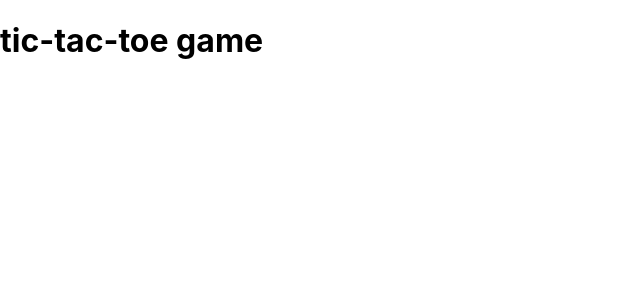
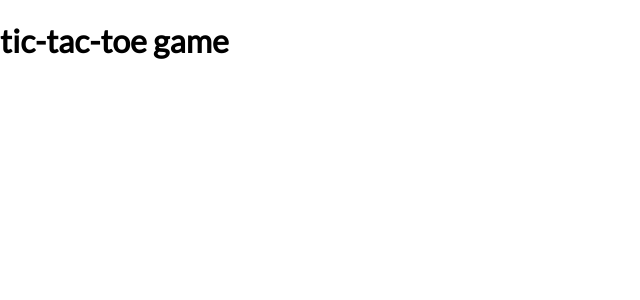
Before and after one commit to mishok321/tic-tac-toe-react, a JavaScript app: page / in a window 1280 px wide. Shown: the top 300 px of the page, without its empty margins (0-640 px from the left). Built offline with nearby package versions, Linux system fonts and the light colour scheme; the HTML template or start-up script is replaced by a standard one.

Commit message:
create components

```diff
--- a/public/index.html
+++ b/public/index.html
@@ -11,6 +11,11 @@
     />
     <link rel="manifest" href="%PUBLIC_URL%/manifest.json" />
     <title>React App</title>
+
+    <link rel="preconnect" href="https://fonts.googleapis.com">
+<link rel="preconnect" href="https://fonts.gstatic.com" crossorigin>
+<link href="https://fonts.googleapis.com/css2?family=Lato&display=swap" rel="stylesheet">
+
   </head>
   <body>
     <noscript>You need to enable JavaScript to run this app.</noscript>
--- a/src/index.css
+++ b/src/index.css
@@ -1,13 +1,11 @@
 body {
   margin: 0;
-  font-family: -apple-system, BlinkMacSystemFont, 'Segoe UI', 'Roboto', 'Oxygen',
-    'Ubuntu', 'Cantarell', 'Fira Sans', 'Droid Sans', 'Helvetica Neue',
-    sans-serif;
+  font-family: "Lato", sans-serif;
   -webkit-font-smoothing: antialiased;
   -moz-osx-font-smoothing: grayscale;
 }
 
 code {
-  font-family: source-code-pro, Menlo, Monaco, Consolas, 'Courier New',
+  font-family: source-code-pro, Menlo, Monaco, Consolas, "Courier New",
     monospace;
 }
```
Also changed, not shown: src/components/Game.jsx (added, +11 -0 lines), src/components/Board.css (added), src/components/Board.jsx (added), src/components/Game.css (added), src/components/Square.css (added), src/components/Square.jsx (added).
